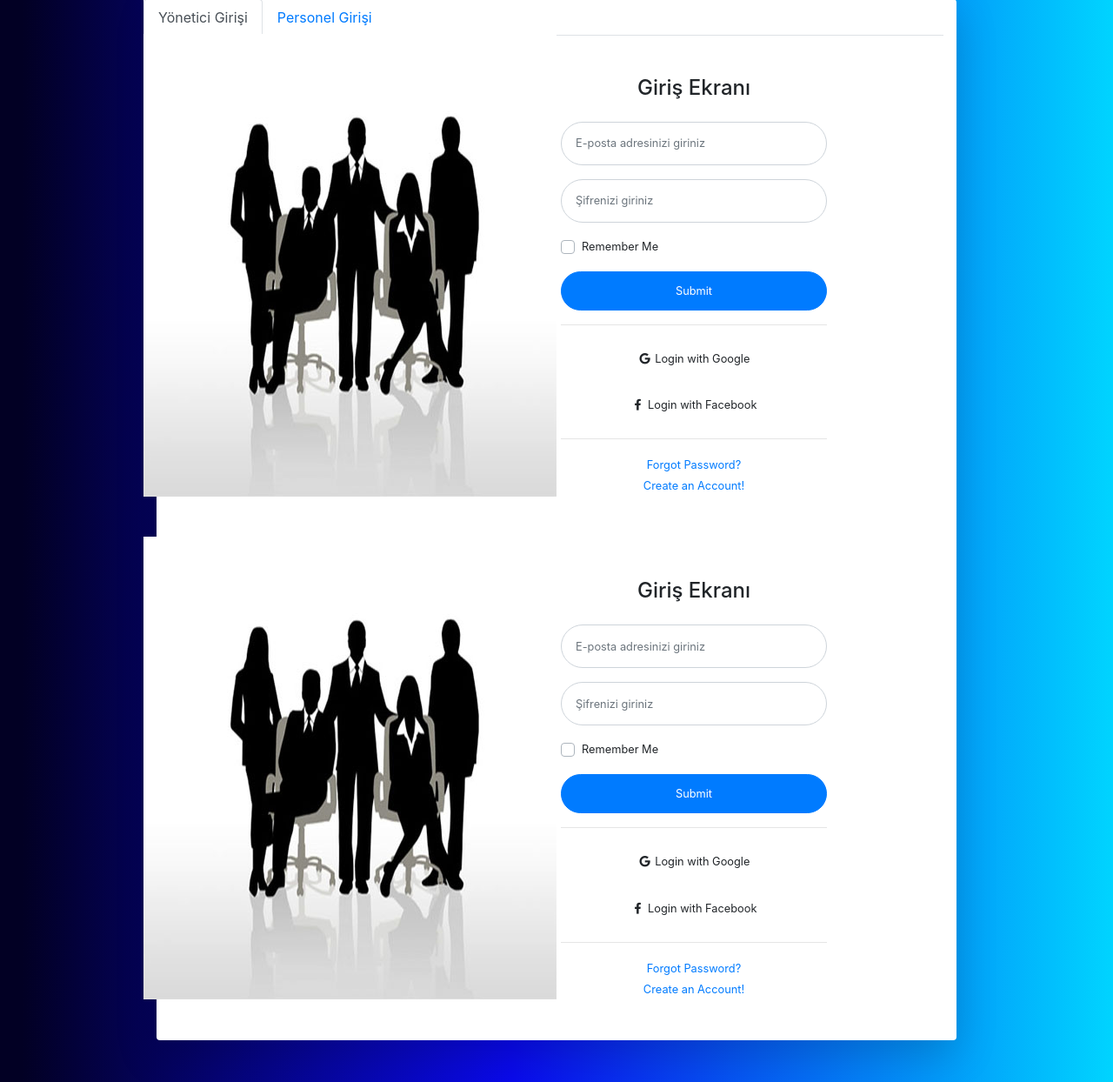
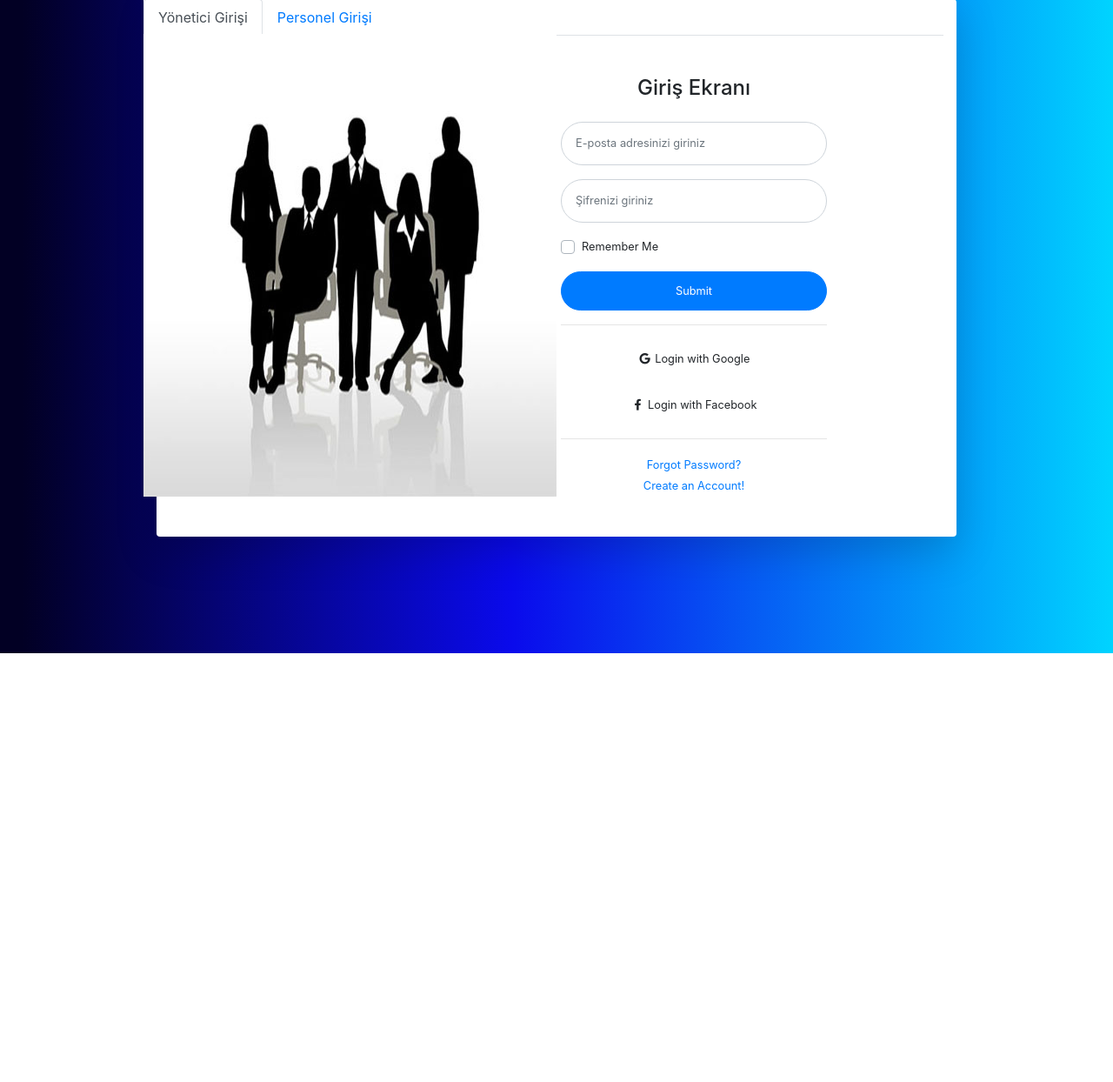
Before and after one commit to yusraSenem/new_project2019, a PHP site: page /login.php in a window 1280 px wide. Shown: the part 49-1293 px from the top of the page at 87% size. After the commit the page ends 800 px from the top, so only its background shows below. Run offline with PHP 8.4, Linux system fonts and the light colour scheme; some libraries are stand-ins or nearby versions.

Commit message:
tab düzenlemesi
tab düzenlemesi

```diff
--- a/login.php
+++ b/login.php
@@ -92,50 +92,7 @@
               </div>
             </div>
 
-              <div id="pk" class="row">
-              <div class="col-lg-6 d-none d-lg-block bg-login-image">
-                <img src="login_image.jpg" style="">
-              </div>
-              <div class="col-lg-6">
 
-                <div class="p-5">
-                  <div class="text-center">
-                    <h1 class="h4 text-gray-900 mb-4">Giriş Ekranı</h1>
-                  </div>
-                  <form class="user" method="post" action="kontrol.php">
-                    <div class="form-group">
-                      <input type="email" class="form-control form-control-user" id="giris_eposta" name="giris_eposta" aria-describedby="emailHelp" placeholder="E-posta adresinizi giriniz">
-                    </div>
-                    <div class="form-group">
-                      <input type="password" class="form-control form-control-user" id="giris_sifre" name="giris_sifre" placeholder="Şifrenizi giriniz">
-                    </div>
-                    <div class="form-group">
-                      <div class="custom-control custom-checkbox small">
-                        <input type="checkbox" class="custom-control-input" id="customCheck">
-                        <label class="custom-control-label" for="customCheck">Remember Me</label>
-                      </div>
-                    </div>
-                    <input type="submit" class="btn btn-primary btn-user btn-block" name="giris_gonder">
-
-                    </input>
-                    <hr>
-                    <a href="index.html" class="btn btn-google btn-user btn-block">
-                      <i class="fab fa-google fa-fw"></i> Login with Google
-                    </a>
-                    <a href="index.html" class="btn btn-facebook btn-user btn-block">
-                      <i class="fab fa-facebook-f fa-fw"></i> Login with Facebook
-                    </a>
-                  </form>
-                  <hr>
-                  <div class="text-center">
-                    <a class="small" href="forgot_password.html">Forgot Password?</a>
-                  </div>
-                  <div class="text-center">
-                    <a class="small" href="register_first.php">Create an Account!</a>
-                  </div>
-                </div>
-              </div>
-            </div>
            </div>
           </div>
         </div>
```
